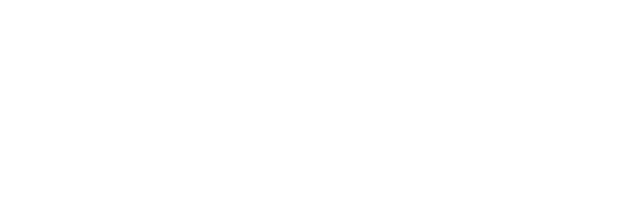
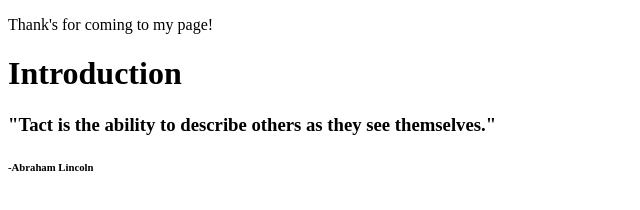
Before and after one commit to tanujchowdhury/HTML-and-CSS-Projects, a plain HTML site: page Assignment.html in a window 1280 px wide. Shown: the whole page, without its empty margins (0-640 px from the left). Drawn offline with Linux system fonts and the light colour scheme.

Commit message:
Update Assignment.html

```diff
--- a/Assignment.html
+++ b/Assignment.html
@@ -1,9 +1,13 @@
 <!DOCTYPE html>
 <html lang="en">
 	<head>
-		<title>Write title here.</title>
+		<title>Tanuj's Page</title>
 		<meta charset="utf-8">
 	</head>
 	<body>
+	<p>Thank's for coming to my page!</p>
+	<h1>Introduction</h1>
+	<h3>"Tact is the ability to describe others as they see themselves."</h3>
+	<h6>-Abraham Lincoln</h6>
 	</body>
 </html>
```
